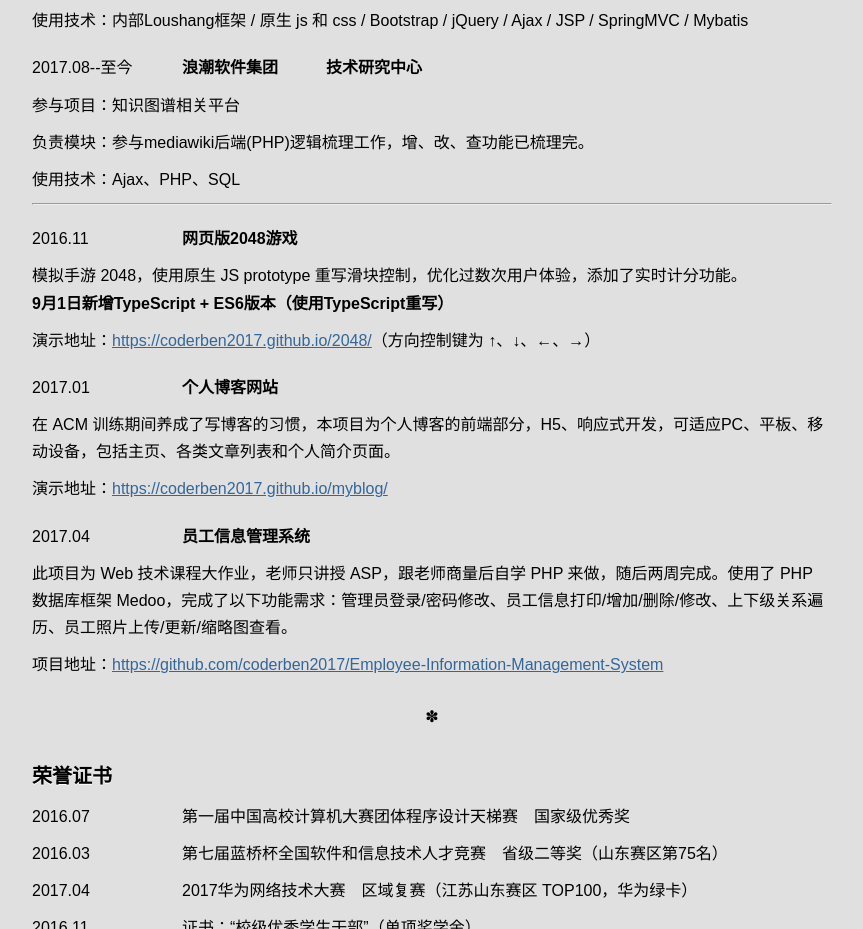
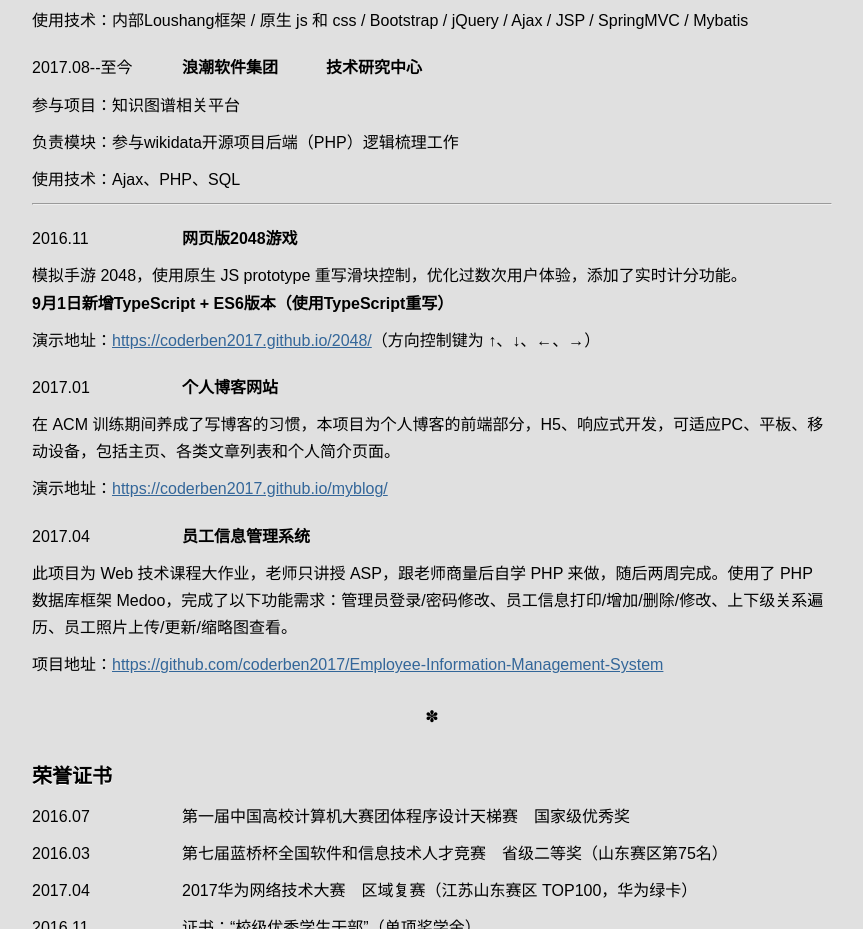
Before and after one commit to coderben2017/H5-Resume, a plain HTML site: page index.html in a window 1280 px wide. Shown: the part 967-1896 px from the top of the page, without its empty margins (208-1071 px from the left). Drawn offline with Linux system fonts and the light colour scheme.

Commit message:
update some message

```diff
--- a/index.html
+++ b/index.html
@@ -41,7 +41,7 @@
 
             <h3><time>2017.08--至今</time>浪潮软件集团&emsp;&emsp;&emsp;技术研究中心</h3>
             <p>参与项目：知识图谱相关平台</p>
-            <p>负责模块：参与mediawiki后端(PHP)逻辑梳理工作，增、改、查功能已梳理完。</p>
+            <p>负责模块：参与wikidata开源项目后端（PHP）逻辑梳理工作</p>
             <p>使用技术：Ajax、PHP、SQL</p>
             <hr />
 
```
